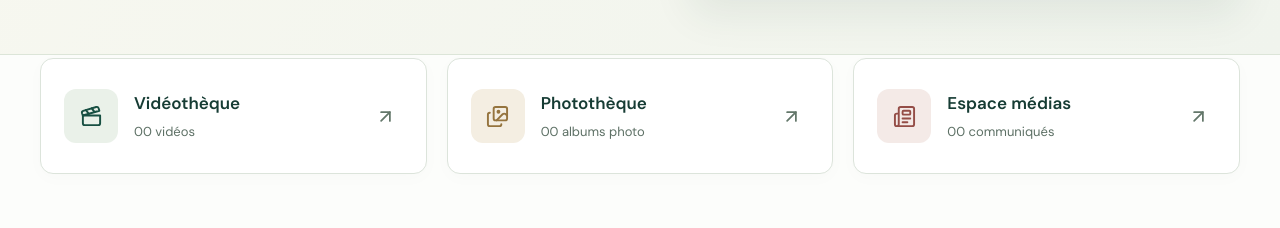
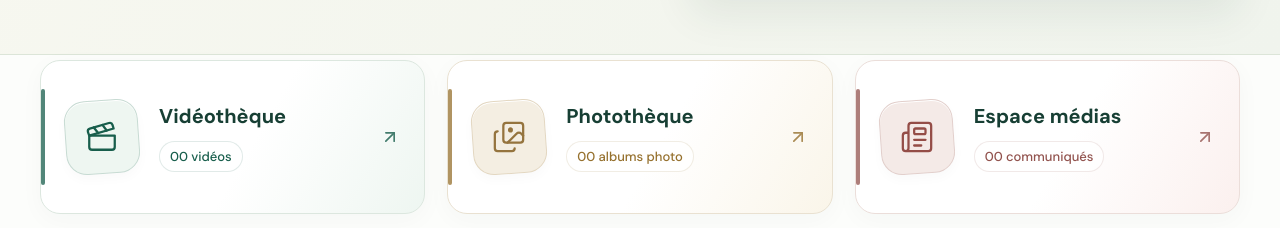
Before and after one commit to nachchatmahmoud-png/mediatheque, a website: page site/index.html in a window 1280 px wide. Shown: the part 724-952 px from the top of the page. Drawn offline with Linux system fonts and the light colour scheme; no server answers.

Commit message:
Améliorer les icônes et les cartes des trois espaces de consultation

```diff
--- a/interface/portal.js
+++ b/interface/portal.js
@@ -404,7 +404,7 @@ function rf() {
                         children: [
                           (0, d.jsx)("span", {
                             className: "collection-icon",
-                            children: (0, d.jsx)(Oo, { type: b, size: 23 }),
+                            children: (0, d.jsx)(Oo, { type: b, size: 32 }),
                           }),
                           (0, d.jsxs)("span", {
                             className: "collection-label",
--- a/site/assets/experience.css
+++ b/site/assets/experience.css
@@ -559,3 +559,23 @@ html[dir=rtl] .mx-language-feature p {  line-height:2; }
 .mx-documentary-preview { display:flex; flex-wrap:wrap; gap:8px; list-style:none; padding:0; margin:15px 0 22px; }
 .mx-documentary-preview li { padding:7px 11px; border-radius:6px; background:#edf3e7; color:#35583c; font-size:13px; }
 @media(max-width:680px){.mx-documentary{padding:18px 15px;}.mx-documentary-options>button,.mx-documentary-selected>button{font-size:13px;}}
+
+/* Collection access: larger pictograms and distinct readable counters. */
+.collection-links{gap:22px;padding-top:30px;padding-bottom:36px;align-items:stretch;}
+.collection-link,.collection-link:first-child,.collection-link:last-child{--collection-accent:#185e4c;--collection-soft:#eef6f1;min-height:154px;padding:27px 24px;gap:20px;isolation:isolate;overflow:hidden;border:1px solid #dce7df;border-radius:20px;background:linear-gradient(120deg,#fff 55%,var(--collection-soft));box-shadow:0 6px 24px #183f3508;text-align:start;align-items:center;transition:transform .2s ease,box-shadow .2s ease,border-color .2s ease;}
+.collection-link.photo{--collection-accent:#96712e;--collection-soft:#faf5e9;border-color:#e9e1d1;}
+.collection-link.press{--collection-accent:#92534e;--collection-soft:#fbf0ee;border-color:#ebdeda;}
+.collection-link:before{content:"";position:absolute;inset-inline-start:0;top:28px;bottom:28px;width:4px;border-radius:4px;background:var(--collection-accent);opacity:.75;}
+.collection-link .collection-icon{position:relative;width:74px;height:74px;border-radius:21px;background:var(--collection-soft);color:var(--collection-accent);border:1px solid color-mix(in srgb,var(--collection-accent) 18%,transparent);box-shadow:inset 0 1px 0 #fff,0 5px 12px #173d2e06;transform:rotate(-4deg);transition:transform .2s ease;}
+.collection-link .collection-icon svg{width:34px;height:34px;stroke-width:1.6;transform:rotate(4deg);}
+.collection-link .collection-label{gap:11px;min-width:0;}
+.collection-link .collection-label strong{font-size:20px;line-height:1.35;font-weight:650;color:#173f34;}
+.collection-link .collection-label>span{align-self:flex-start;display:inline-flex;max-width:100%;padding:5px 10px;border:1px solid color-mix(in srgb,var(--collection-accent) 13%,transparent);border-radius:20px;background:#ffffffb8;color:var(--collection-accent);font-size:13px;line-height:1.5;font-weight:500;}
+.collection-link>svg{display:block;flex-shrink:0;width:20px;height:20px;margin-inline-start:auto;margin-inline-end:0;color:var(--collection-accent);opacity:.8;}
+.collection-link:hover{transform:translateY(-4px);border-color:var(--collection-accent);box-shadow:0 13px 30px #173d2e12;}
+.collection-link:hover .collection-icon{transform:rotate(0deg);}
+.collection-link:focus-visible{outline:3px solid var(--collection-accent);outline-offset:4px;}
+html[dir=rtl] .collection-link .collection-label>span{align-self:flex-start;}
+@media(max-width:1100px){.collection-links{gap:14px;}.collection-link,.collection-link:first-child,.collection-link:last-child{padding:23px 18px;gap:14px;}.collection-link .collection-icon{width:60px;height:60px;border-radius:17px;}.collection-link .collection-label strong{font-size:18px;}.collection-link .collection-label>span{font-size:12px;padding:4px 8px;}.collection-link>svg{width:17px;}}
+@media(max-width:760px){.collection-links{grid-template-columns:1fr;gap:13px;padding:24px 0;}.collection-link,.collection-link:first-child,.collection-link:last-child{min-height:116px;padding:21px 24px!important;gap:20px;}.collection-link .collection-icon{width:66px;height:66px;}.collection-link .collection-label strong{font-size:20px;}.collection-link .collection-label>span{font-size:13px;}.collection-link>svg{width:21px;height:21px;}}
+@media(prefers-reduced-motion:reduce){.collection-link,.collection-link:hover,.collection-link .collection-icon{transform:none;transition:none;}}
```
